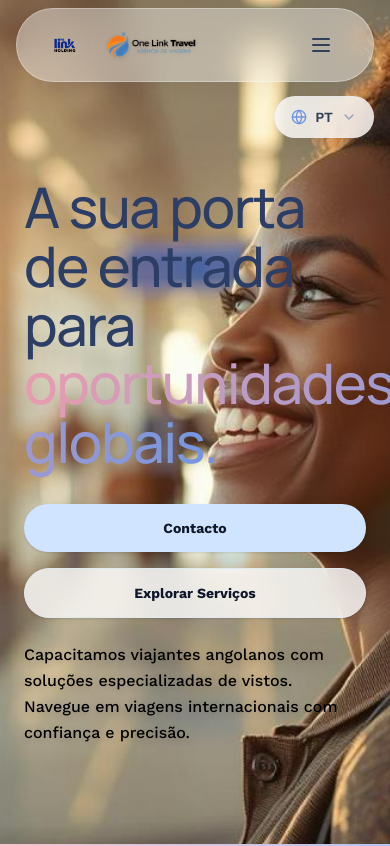
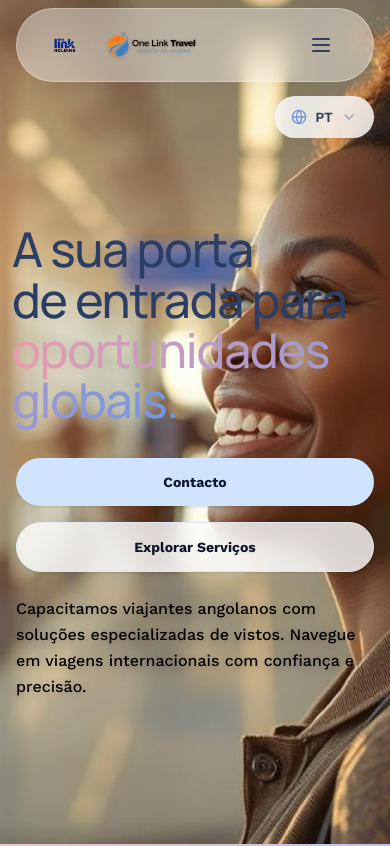
Before and after one commit to adityashekhawat1999/onelinktravelbusiness, a React (Vite) app: page /onelinktravel in a window 390 px wide. Shown: the top 846 px of the page. Built offline with nearby package versions, Linux system fonts and the light colour scheme.

Commit message:
Update form

```diff
--- a/src/pages/Home.jsx
+++ b/src/pages/Home.jsx
@@ -1,5 +1,5 @@
 import React, { useState, useEffect, useRef } from 'react';
-import { Link, useLocation } from 'react-router-dom';
+import { Link, useLocation, useNavigate } from 'react-router-dom';
 import { motion, AnimatePresence, useInView, animate, useScroll, useTransform } from 'framer-motion';
 import {
   ArrowRight,
@@ -151,6 +151,7 @@ const globalPartners = [
 
 const Home = () => {
   const location = useLocation();
+  const navigate = useNavigate();
   const { t } = useLanguage();
 
   useEffect(() => {
@@ -311,7 +312,8 @@ const Home = () => {
           <div className="grid md:grid-cols-2 gap-10 lg:gap-14">
             {/* One Link Travel Feature */}
             <motion.div
-              className="group relative rounded-[2.5rem] overflow-hidden bg-white border border-slate-200/60 shadow-[0_10px_40px_-15px_rgba(0,0,0,0.05)] hover:shadow-[0_20px_50px_-15px_rgba(113,149,224,0.2)] transition-all duration-700 hover:-translate-y-2 flex flex-col"
+              onClick={() => navigate('/onelinktravel')}
+              className="group relative rounded-[2.5rem] overflow-hidden bg-white border border-slate-200/60 shadow-[0_10px_40px_-15px_rgba(0,0,0,0.05)] hover:shadow-[0_20px_50px_-15px_rgba(113,149,224,0.2)] transition-all duration-700 hover:-translate-y-2 flex flex-col cursor-pointer"
               initial={{ opacity: 0, y: 50 }}
               whileInView={{ opacity: 1, y: 0 }}
               viewport={{ once: true }}
@@ -368,7 +370,8 @@ const Home = () => {
 
             {/* CBEST Feature */}
             <motion.div
-              className="group relative rounded-[2.5rem] overflow-hidden bg-white border border-slate-200/60 shadow-[0_10px_40px_-15px_rgba(0,0,0,0.05)] hover:shadow-[0_20px_50px_-15px_rgba(232,156,174,0.2)] transition-all duration-700 hover:-translate-y-2 flex flex-col"
+              onClick={() => navigate('/cbest')}
+              className="group relative rounded-[2.5rem] overflow-hidden bg-white border border-slate-200/60 shadow-[0_10px_40px_-15px_rgba(0,0,0,0.05)] hover:shadow-[0_20px_50px_-15px_rgba(232,156,174,0.2)] transition-all duration-700 hover:-translate-y-2 flex flex-col cursor-pointer"
               initial={{ opacity: 0, y: 50 }}
               whileInView={{ opacity: 1, y: 0 }}
               viewport={{ once: true }}
--- a/src/pages/OneLinkTravel.jsx
+++ b/src/pages/OneLinkTravel.jsx
@@ -487,14 +487,14 @@ const OneLinkTravel = () => {
         </div>
 
         {/* Content Layer */}
-        <div className="relative z-10 w-full px-6 md:px-12 lg:px-12 max-w-7xl mx-auto flex flex-col justify-center">
+        <div className="relative z-10 w-full px-4 md:px-12 lg:px-12 max-w-7xl mx-auto flex flex-col justify-center">
           <motion.div
             initial={{ opacity: 0, y: 30 }}
             animate={{ opacity: 1, y: 0 }}
             transition={{ duration: 0.8, delay: 0.2 }}
             className="max-w-3xl"
           >
-            <h1 className="text-[3.5rem] sm:text-[4rem] md:text-[5rem] font-medium text-[#2c3e66] leading-[1.05] tracking-tight mb-8 font-manrope max-w-[90%] md:max-w-lg lg:max-w-2xl">
+            <h1 className="text-[3rem] sm:text-[3.5rem] md:text-[5rem] font-medium text-[#2c3e66] leading-[1.05] tracking-tight mb-8 font-manrope w-full md:max-w-lg lg:max-w-2xl -ml-1 md:ml-0">
               {t('travel.heroTitle1')} <br />
               {t('travel.heroTitle2')} <br />
               <span className="text-transparent bg-clip-text bg-gradient-to-r from-[#e89cae] to-[#7195e0]">
--- a/src/translations/index.js
+++ b/src/translations/index.js
@@ -350,7 +350,7 @@ const translations = {
       uniOrScholarship: "Admissão Universitária ou Bolsa de Estudo?",
       partOrFull: "Bolsa Parcial ou Totalmente?",
       guaranteedOrSelection: "Bolsa Garantida ou Bolsa baseada em Processo Selectivo?",
-      whatsapp: "Número de WhatsApp",
+      whatsapp: "Número do WhatsApp",
       age: "Idade",
       howHelp: "Como podemos ajudar",
       terms: "Concordo com os termos",
```
